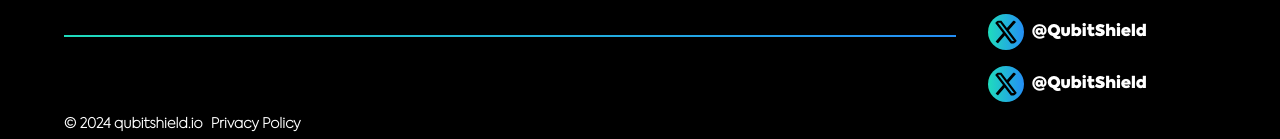
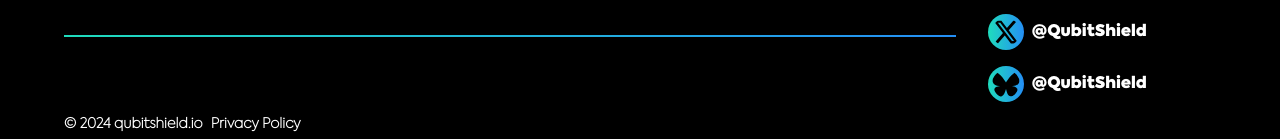
Before and after one commit to disbizprojects/quibitshield, a Next.js app: page / in a window 1280 px wide. Shown: the part 1164-1303 px from the top of the page. Built offline with nearby package versions, Linux system fonts and the light colour scheme.

Commit message:
Update footer.tsx

```diff
--- a/components/footer.tsx
+++ b/components/footer.tsx
@@ -1,5 +1,6 @@
 import { FaXTwitter } from "react-icons/fa6";
 import { IoMail } from "react-icons/io5";
+import { FaBluesky } from "react-icons/fa6";
 import React from "react";
 import Link from "next/link";
 import { Separator } from "@/components/ui/separator";
@@ -24,7 +25,7 @@ export default function Footer() {
                 <a href="https://twitter.com/QubitShield">@QubitShield</a>
               </div>
               <div className="flex gap-2 items-center">
-                <FaXTwitter className="grad w-9 h-9 p-1 rounded-full text-black" />
+                <FaBluesky className="grad w-9 h-9 p-1 rounded-full text-black" />
                 <a href="https://bsky.app/profile/qubitshield.bsky.social">@QubitShield</a>
               </div>
             </div>
```
